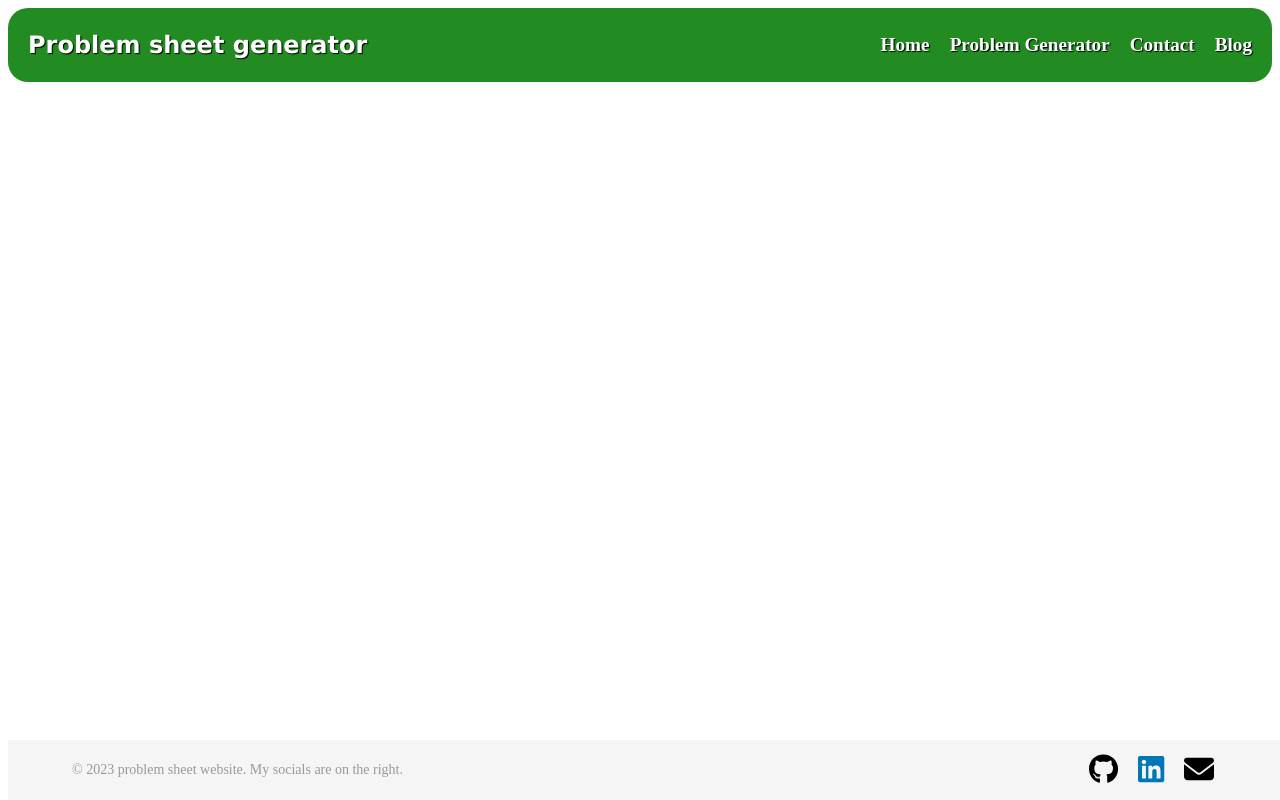
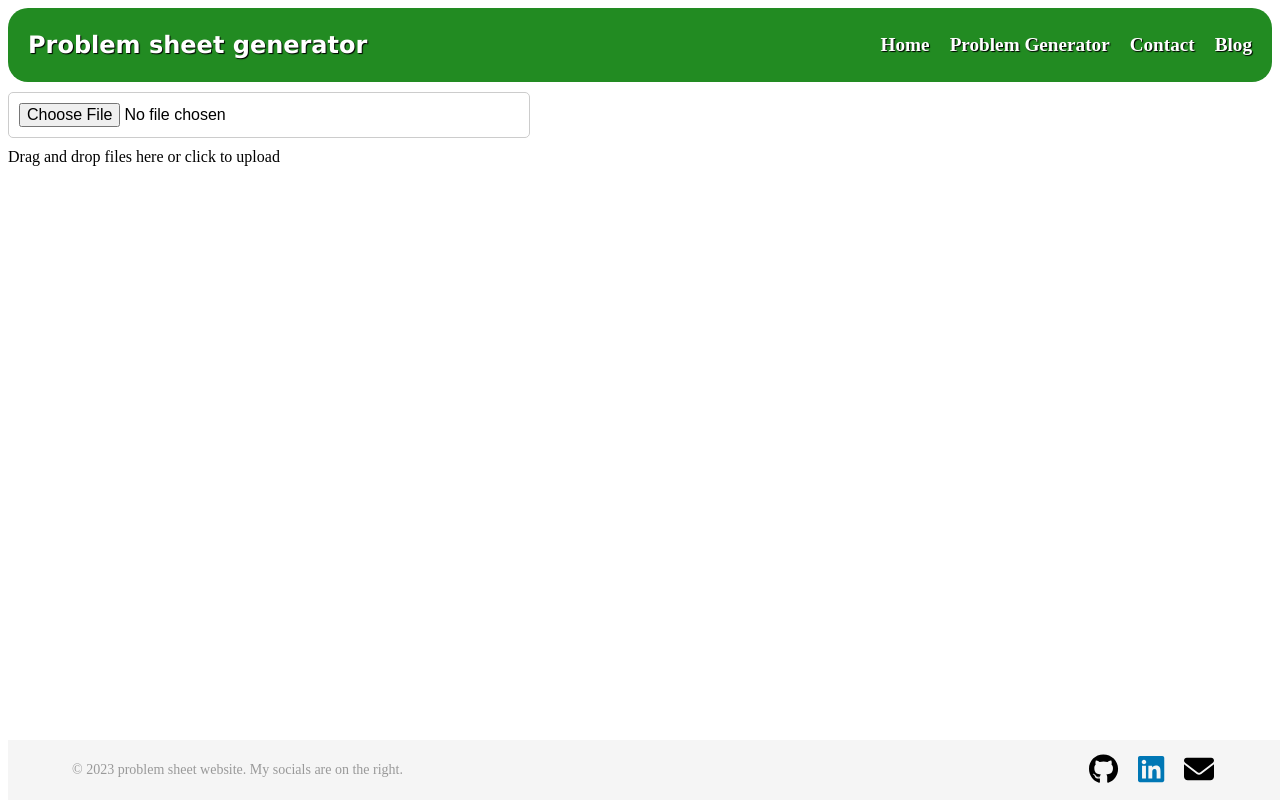
Before and after one commit to BenjaminWills/problem_sheet_generator, a React (Create React App) app in the folder frontend/problem-generation/: page /upload in a window 1280 px wide. Built offline with nearby package versions, Linux system fonts and the light colour scheme.

Commit message:
add upload button

```diff
--- a/frontend/problem-generation/src/App.js
+++ b/frontend/problem-generation/src/App.js
@@ -7,6 +7,7 @@ import ProblemGenerationPage from './pages/ProblemGenerationPage';
 import ContactMe from './components/ContactMe/ContactMe';
 import Footer from './components/Footer/Footer';
 import Blog from './pages/BlogPage';
+import Upload from './components/Upload/Upload';
 
 function App() {
   return (
@@ -18,6 +19,7 @@ function App() {
         <Route path="/problem-generator" element={<ProblemGenerationPage />} />
         <Route path="/contact-me" element={<ContactMe />} />
         <Route path="/blog" element={<Blog />} />
+        <Route path="/upload" element={<Upload />} />
       </Routes>
     </Router>
   );
--- /dev/null
+++ b/frontend/problem-generation/src/components/Upload/Upload.js
@@ -0,0 +1,54 @@
+import React, { useState } from 'react';
+import './Upload.css';
+
+const Upload = () => {
+  const [selectedFile, setSelectedFile] = useState(null);
+
+  const handleFileUpload = (event) => {
+    event.preventDefault();
+    const file = event.target.files[0];
+    setSelectedFile(file);
+    // Perform additional logic such as sending the file to the cloud
+    // using an HTTP request here
+  };
+
+  const handleDragOver = (event) => {
+    event.preventDefault();
+  };
+
+  const handleDrop = (event) => {
+    event.preventDefault();
+    const file = event.dataTransfer.files[0];
+    setSelectedFile(file);
+    // Perform additional logic such as sending the file to the cloud
+    // using an HTTP request here
+  };
+
+  return (
+    <div>
+      <div
+        className="upload-box"
+        onDragOver={handleDragOver}
+        onDrop={handleDrop}
+      >
+        <input
+          type="file"
+          id="file"
+          className="file-input"
+          onChange={handleFileUpload}
+        />
+        <label htmlFor="file">Drag and drop files here or click to upload</label>
+      </div>
+      {selectedFile && (
+        <div className="file-details">
+          <p>File Name: {selectedFile.name}</p>
+          <p>File Type: {selectedFile.type}</p>
+          <p>File Size: {selectedFile.size} bytes</p>
+          {/* Add more file information as needed */}
+        </div>
+      )}
+    </div>
+  );
+};
+
+export default Upload;
```
Also changed, not shown: frontend/problem-generation/src/pages/UploadPage.js (added, +13 -0 lines), frontend/problem-generation/src/components/Upload/Upload.css (added).
